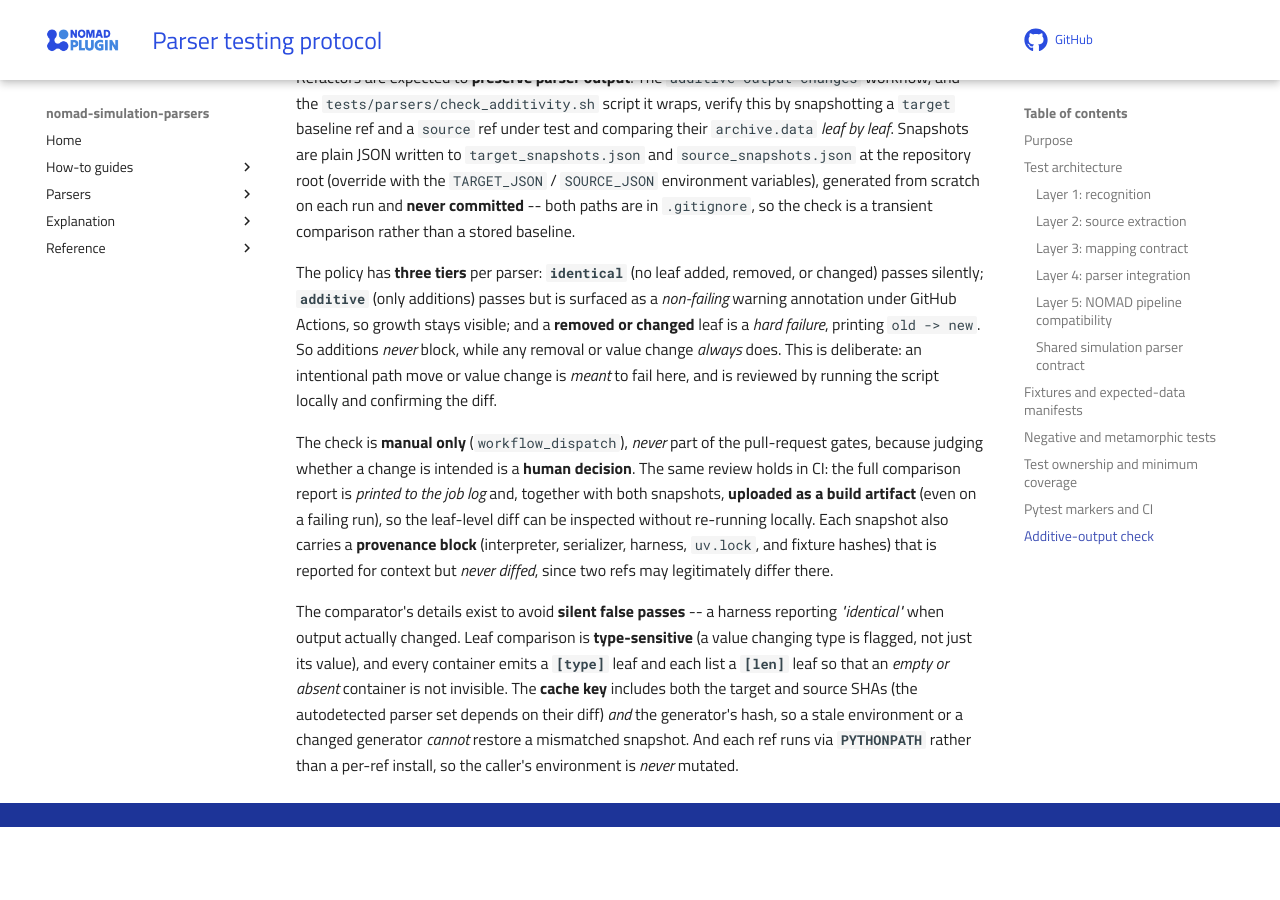
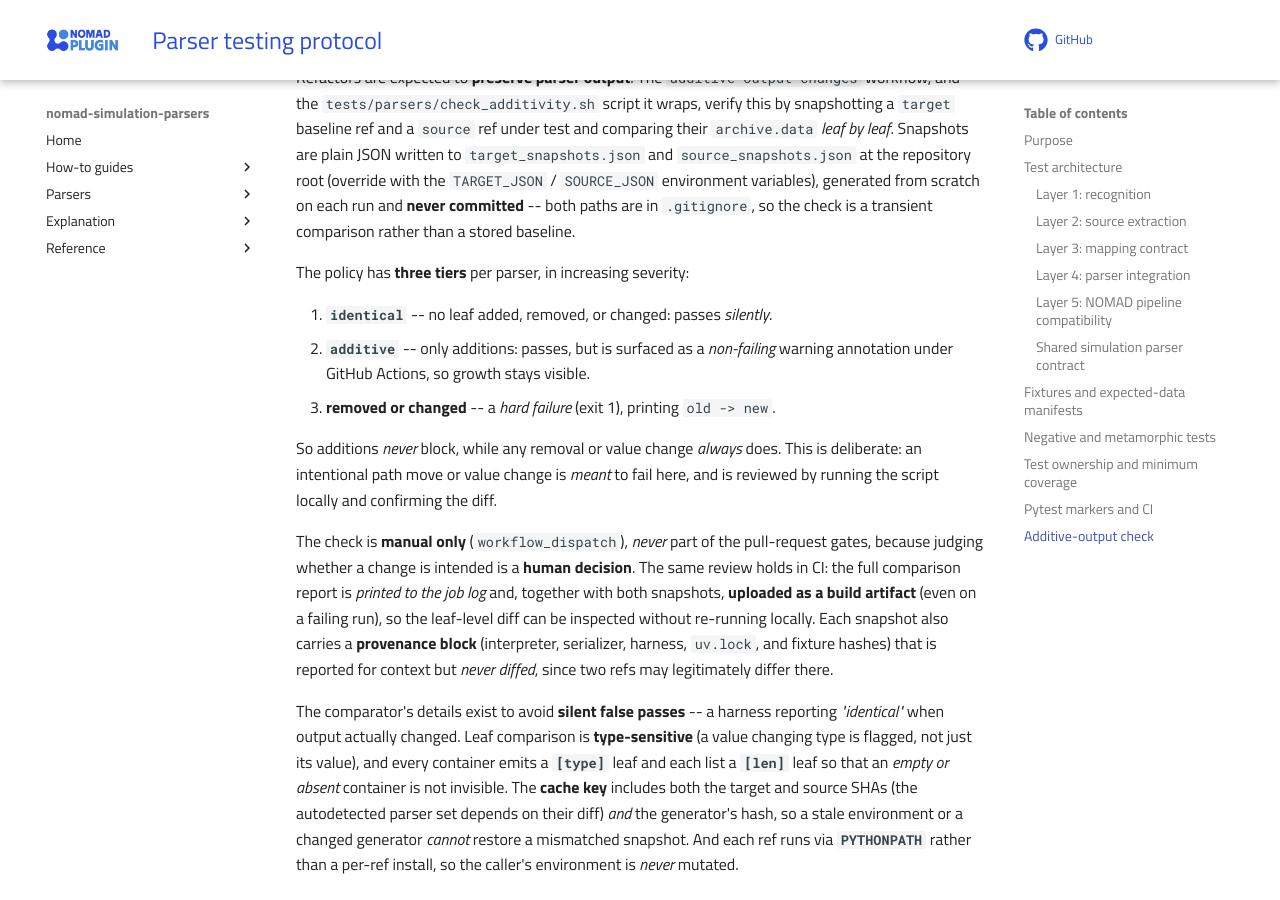
Before and after one commit to FAIRmat-NFDI/nomad-parser-plugins-simulation, an MkDocs documentation site: the page built from docs/how_to/test_parsers.md, in a window 1280 px wide and 900 px high, scrolled down 6544 px. Built offline with MkDocs 1.6.1 and Material for MkDocs 9.7.7, drawn with Linux system fonts in a browser that asks for light colours; comment, search, counter and statistics services are not loaded; before the commit the page ends 7371 px from its top, so only the background shows below that.

Commit message:
Enumerate the three additive-output tiers in the docs (#189)

```diff
--- a/docs/how_to/test_parsers.md
+++ b/docs/how_to/test_parsers.md
@@ -285,14 +285,16 @@ generated from scratch on each run and **never committed** -- both paths are in
 `.gitignore`, so the check is a transient comparison rather than a stored
 baseline.
 
-The policy has **three tiers** per parser: **`identical`** (no leaf added,
-removed, or changed) passes silently; **`additive`** (only additions) passes but
-is surfaced as a *non-failing* warning annotation under GitHub Actions, so growth
-stays visible; and a **removed or changed** leaf is a *hard failure*, printing
-`old -> new`. So additions *never* block, while any removal or value change
-*always* does. This is deliberate: an intentional path move or value change is
-*meant* to fail here, and is reviewed by running the script locally and
-confirming the diff.
+The policy has **three tiers** per parser, in increasing severity:
+
+1. **`identical`** -- no leaf added, removed, or changed: passes *silently*.
+2. **`additive`** -- only additions: passes, but is surfaced as a *non-failing*
+   warning annotation under GitHub Actions, so growth stays visible.
+3. **removed or changed** -- a *hard failure* (exit 1), printing `old -> new`.
+
+So additions *never* block, while any removal or value change *always* does. This
+is deliberate: an intentional path move or value change is *meant* to fail here,
+and is reviewed by running the script locally and confirming the diff.
 
 The check is **manual only** (`workflow_dispatch`), *never* part of the
 pull-request gates, because judging whether a change is intended is a **human
```
